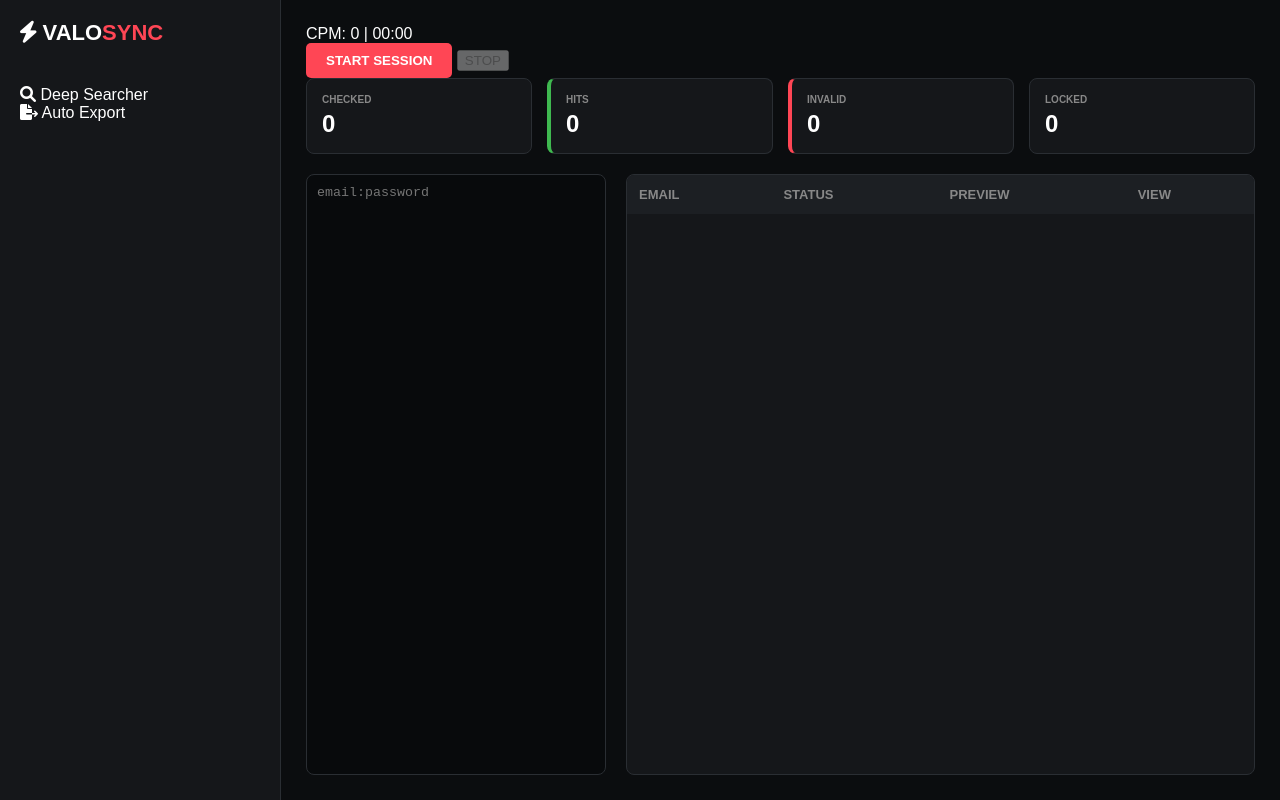
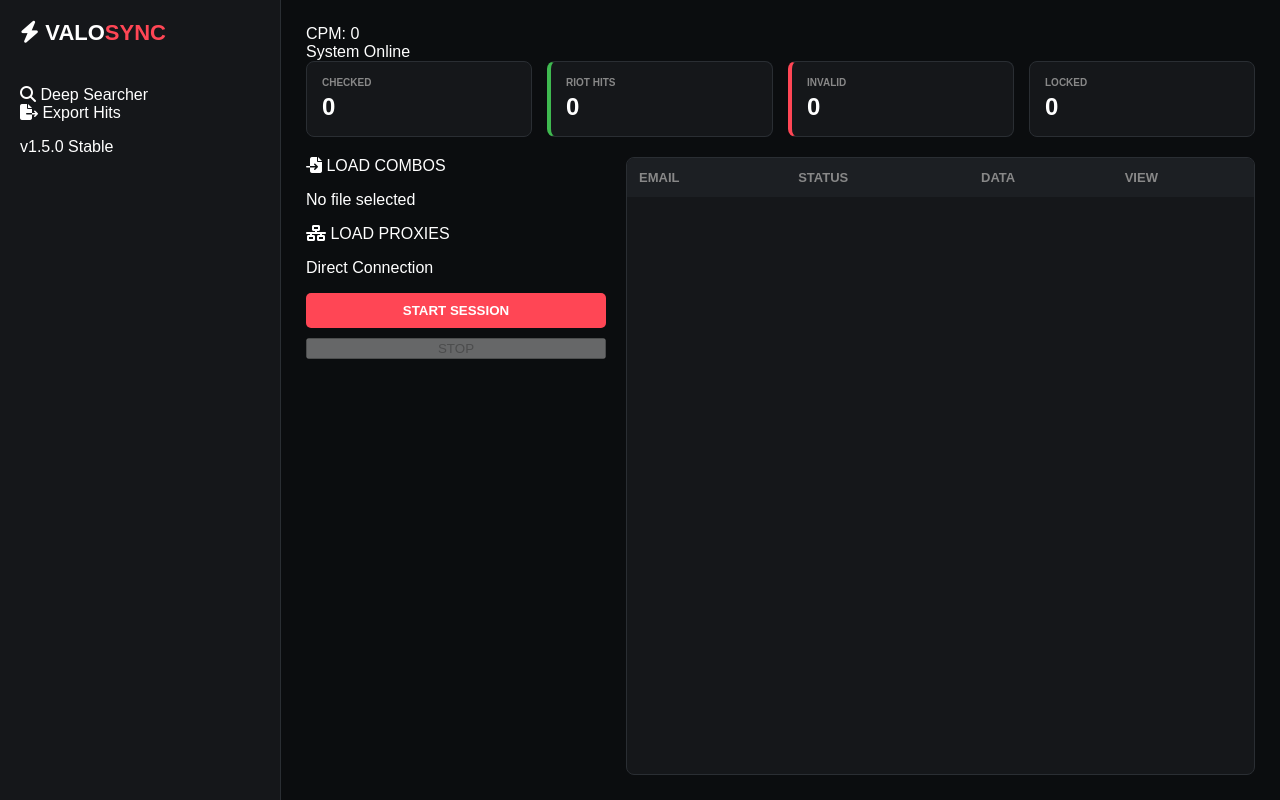
Before and after one commit to floraalesta-crypto/Valorant-checker, a website: page public/index.html in a window 1280 px wide. Drawn offline with Linux system fonts and the light colour scheme.

Commit message:
Update index.html

```diff
--- a/public/index.html
+++ b/public/index.html
@@ -2,54 +2,66 @@
 <html lang="en">
 <head>
     <meta charset="UTF-8">
-    <title>VALOSYNC | Enterprise Mail Access</title>
+    <title>VALOSYNC | Enterprise Mail Searcher</title>
     <link rel="stylesheet" href="style.css">
-    <link rel="stylesheet" href="https://cdnjs.cloudflare.com/ajax/libs/font-awesome/6.0.0/css/all.min.css">
+    <link rel="stylesheet" href="https://cdnjs.cloudflare.com/ajax/libs/font-awesome/6.4.0/css/all.min.css">
 </head>
 <body>
     <div class="sidebar">
         <div class="logo"><i class="fa-solid fa-bolt"></i> VALO<span>SYNC</span></div>
-        <div class="nav-item active"><i class="fa-solid fa-magnifying-glass"></i> Deep Searcher</div>
-        <div class="nav-item"><i class="fa-solid fa-file-export"></i> Auto Export</div>
+        <nav>
+            <div class="nav-item active"><i class="fa-solid fa-magnifying-glass"></i> Deep Searcher</div>
+            <div class="nav-item" id="export-btn"><i class="fa-solid fa-file-export"></i> Export Hits</div>
+        </nav>
+        <div class="sidebar-footer"><p>v1.5.0 Stable</p></div>
     </div>
 
     <div class="container">
         <header>
-            <div class="header-info"><span id="cpm">CPM: 0</span> | <span id="timer">00:00</span></div>
-            <div class="actions">
-                <button id="start-btn" class="btn-primary">START SESSION</button>
-                <button id="stop-btn" class="btn-danger" disabled>STOP</button>
-            </div>
+            <div class="header-info"><span id="cpm-display">CPM: 0</span></div>
+            <div class="user-status"><span class="status-dot"></span> System Online</div>
         </header>
 
         <div class="stats-grid">
             <div class="stat-card"><h5>Checked</h5><p id="s-checked">0</p></div>
-            <div class="stat-card hit"><h5>Hits</h5><p id="s-hit">0</p></div>
+            <div class="stat-card hit"><h5>Riot Hits</h5><p id="s-hit">0</p></div>
             <div class="stat-card bad"><h5>Invalid</h5><p id="s-bad">0</p></div>
             <div class="stat-card locked"><h5>Locked</h5><p id="s-locked">0</p></div>
         </div>
 
         <div class="main-grid">
-            <textarea id="inp-combos" placeholder="email:password"></textarea>
+            <div class="upload-section">
+                <div class="file-card">
+                    <label for="file-combos"><i class="fa-solid fa-file-import"></i> LOAD COMBOS</label>
+                    <input type="file" id="file-combos" accept=".txt" hidden>
+                    <p id="label-combos">No file selected</p>
+                </div>
+                <div class="file-card">
+                    <label for="file-proxies"><i class="fa-solid fa-network-wired"></i> LOAD PROXIES</label>
+                    <input type="file" id="file-proxies" accept=".txt" hidden>
+                    <p id="label-proxies">Direct Connection</p>
+                </div>
+                <button id="start-btn" class="btn-primary" style="width:100%">START SESSION</button>
+                <button id="stop-btn" class="btn-danger" style="width:100%; margin-top:10px" disabled>STOP</button>
+            </div>
+
             <div class="table-area">
-                <table>
-                    <thead><tr><th>EMAIL</th><th>STATUS</th><th>PREVIEW</th><th>VIEW</th></tr></thead>
-                    <tbody id="res-table"></tbody>
-                </table>
+                <div class="scroll-table">
+                    <table>
+                        <thead><tr><th>EMAIL</th><th>STATUS</th><th>DATA</th><th>VIEW</th></tr></thead>
+                        <tbody id="res-table"></tbody>
+                    </table>
+                </div>
             </div>
         </div>
     </div>
 
     <div id="emailModal" class="modal">
         <div class="modal-content">
-            <div class="modal-header">
-                <h3><i class="fa-solid fa-envelope-open"></i> Mail Preview</h3>
-                <span class="close" onclick="closeModal()">&times;</span>
-            </div>
+            <div class="modal-header"><h3>Email Content</h3><span class="close" onclick="closeModal()">&times;</span></div>
             <div class="modal-body"><pre id="mail-body"></pre></div>
         </div>
     </div>
-
     <script src="app.js"></script>
 </body>
 </html>
```
